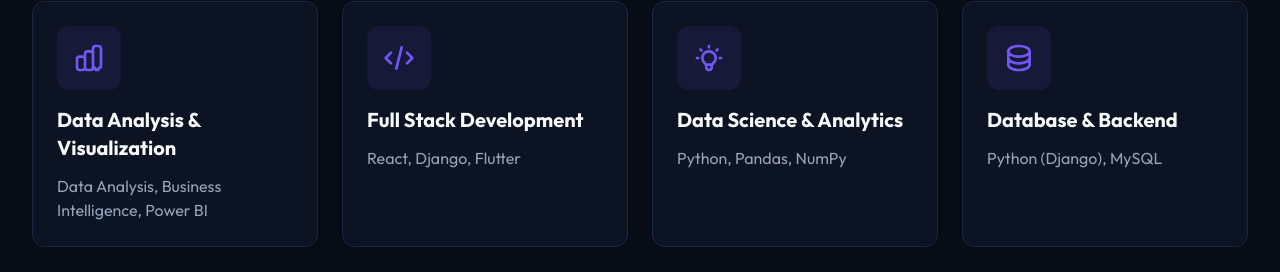
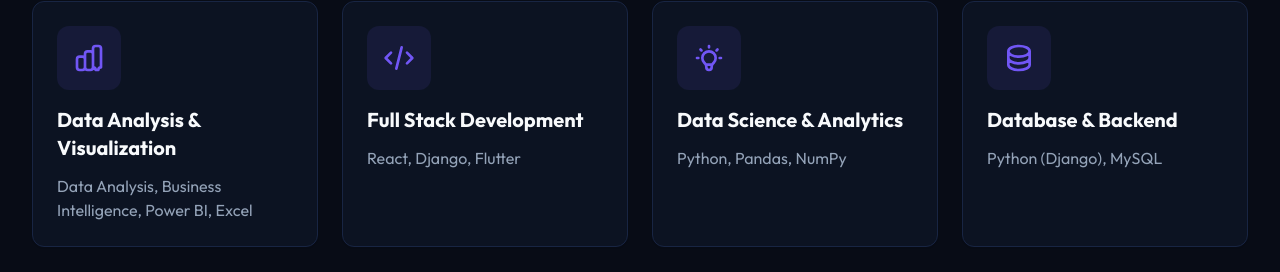
Before and after one commit to anthonybyamugisha/data-analyst, a React (Vite) app: page /projects/1 in a window 1280 px wide. Shown: the part 1027-1299 px from the top of the page. Built offline with nearby package versions, Linux system fonts and the light colour scheme; the HTML template or start-up script is replaced by a standard one.

Commit message:
Add excel to visualisation card

```diff
--- a/src/pages/About Me.jsx
+++ b/src/pages/About Me.jsx
@@ -18,7 +18,7 @@
   const skills = [
     {
       title: 'Data Analysis & Visualization',
-      description: 'Data Analysis, Business Intelligence, Power BI',
+      description: 'Data Analysis, Business Intelligence, Power BI, Excel',
       icon: (
         <svg className="w-8 h-8" fill="none" stroke="currentColor" viewBox="0 0 24 24">
           <path strokeLinecap="round" strokeLinejoin="round" strokeWidth={2} d="M9 19v-6a2 2 0 00-2-2H5a2 2 0 00-2 2v6a2 2 0 002 2h2a2 2 0 002-2zm0 0V9a2 2 0 012-2h2a2 2 0 012 2v10m-6 0a2 2 0 002 2h2a2 2 0 002-2m0 0V5a2 2 0 012-2h2a2 2 0 012 2v14a2 2 0 00-2 2h-2a2 2 0 00-2-2z" />
```
